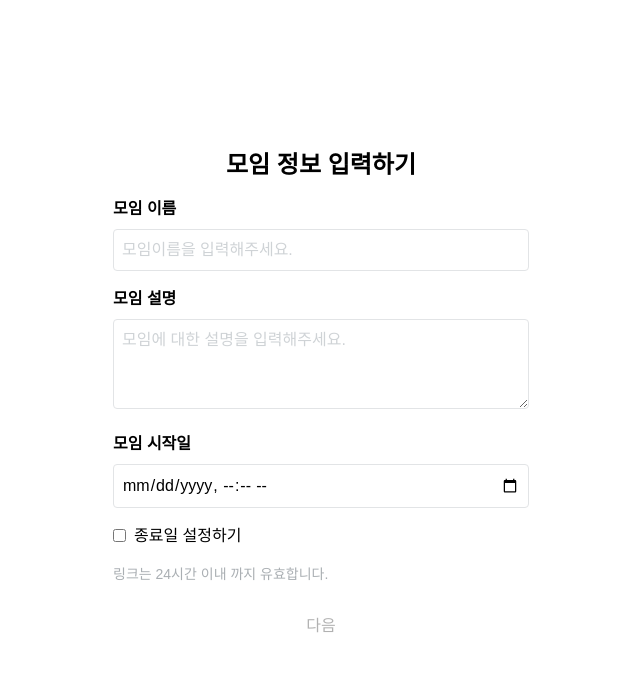
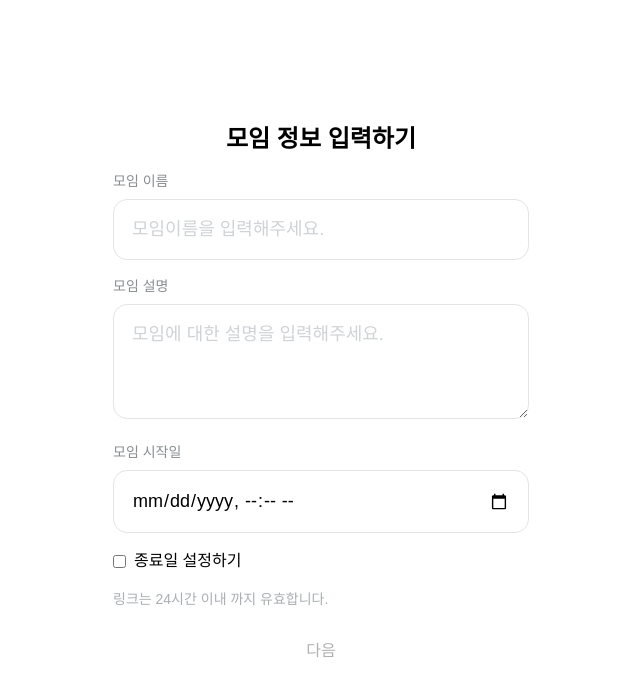
Before and after one commit to dnd-side-project/dnd-11th-6-frontend, a Next.js app: page /create-meeting in a window 1280 px wide. Shown: the top 696 px of the page, without its empty margins (319-959 px from the left). Built offline with nearby package versions, Linux system fonts and the light colour scheme; a web font is replaced by a local one.

Commit message:
feat: input 컴포넌트 추가 구현, 스토리북 추가

```diff
--- a/src/components/Input/index.tsx
+++ b/src/components/Input/index.tsx
@@ -16,8 +16,14 @@ export interface InputProps<T extends FieldValues> {
   type?: string
   placeholder?: string
   error?: string | FieldError
+  success?: boolean
+  checking?: boolean
   className?: string
   as?: 'input' | 'textarea' | 'checkbox'
+  errorMessage?: string
+  successMessage?: string
+  checkingMessage?: string
+  description?: string
 }
 
 export function Input<T extends FieldValues>({
@@ -27,10 +33,15 @@ export function Input<T extends FieldValues>({
   type = 'text',
   placeholder,
   error,
+  success,
+  checking,
   className = '',
   as = 'input',
+  successMessage = '알맞은 링크를 찾았어요!',
+  checkingMessage = '확인중',
+  description,
 }: InputProps<T>) {
-  const inputClassName = `w-full p-2 border rounded ${className} ${error ? 'border-red-500' : 'border-gray-300'}`
+  const inputClassName = `w-full py-4 px-[18px] border rounded-[14px] text-[18px] focus:outline-none focus:ring-0 ${className} ${error ? 'border-red-500' : 'border-gray-300'}`
 
   const renderInput = (field: any) => {
     const props = {
@@ -50,13 +61,22 @@ export function Input<T extends FieldValues>({
         </label>
       )
     }
-    return <input {...props} />
+    return (
+      <div className="relative">
+        <input {...props} />
+        {description && (
+          <span className="absolute right-4 top-1/2 transform -translate-y-1/2 text-gray-400 text-sm">
+            {description}
+          </span>
+        )}
+      </div>
+    )
   }
 
   return (
     <div className="mb-4">
       {as !== 'checkbox' && (
-        <label htmlFor={name} className="block font-bold mb-2">
+        <label htmlFor={name} className="block mb-2 text-gray-600 text-sm">
           {label}
         </label>
       )}
@@ -70,9 +90,15 @@ export function Input<T extends FieldValues>({
         renderInput({ name })
       )}
       {error && (
-        <p className="text-red-500 text-sm mt-1">
+        <p className="text-red-600 text-sm mt-1">
           {typeof error === 'string' ? error : error.message}
         </p>
+      )}
+      {success && (
+        <p className="text-green-600 text-sm mt-1">{successMessage}</p>
+      )}
+      {checking && (
+        <p className="text-gray-500 text-sm mt-1">{checkingMessage}</p>
       )}
     </div>
   )
```
Also changed, not shown: 1 other file (tests, documents, lock files or other folders).
